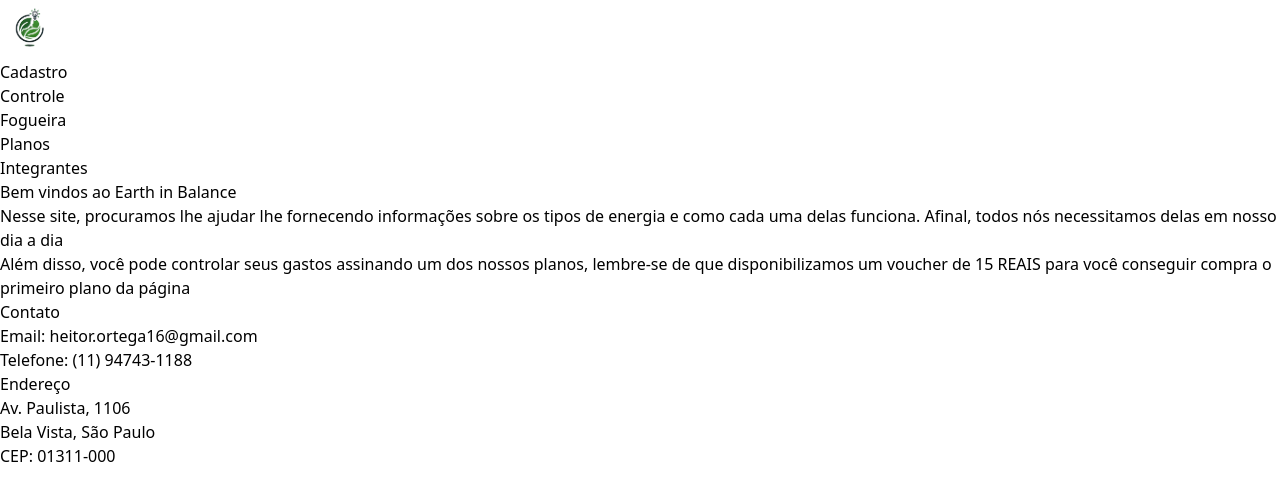
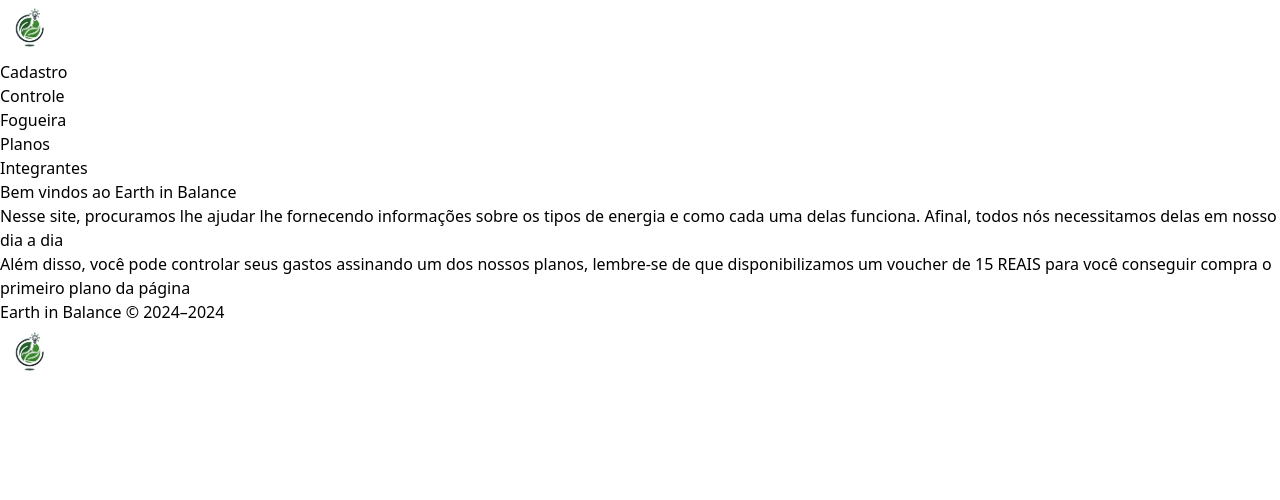
Before and after one commit to Cardoso2626/gs_front, a Next.js app in the folder earth-in-balance/: page / in a window 1280 px wide. Shown: the top 500 px of the page. Built offline with nearby package versions, Linux system fonts and the light colour scheme.

Commit message:
Arrumando o rodapé

```diff
--- a/earth-in-balance/src/components/Rodape/Rodape.tsx
+++ b/earth-in-balance/src/components/Rodape/Rodape.tsx
@@ -1,19 +1,20 @@
-export default function Rodape(){
-    return (
-        <footer className="bg-black text-white text-center py-5">
-            <div className="flex flex-wrap justify-around mx-auto p-5">
-                <div className="flex-1 min-w-[300px] m-2">
-                    <h3 className="mb-2">Contato</h3>
-                    <p>Email: heitor.ortega16@gmail.com</p>
-                    <p>Telefone: (11) 94743-1188</p>
-                </div>
-                <div className="flex-1 min-w-[300px] m-2">
-                    <h3 className="mb-2">Endereço</h3>
-                    <p>Av. Paulista, 1106</p>
-                    <p>Bela Vista, São Paulo</p>
-                    <p>CEP: 01311-000</p>
-                </div>
-            </div>
-        </footer>
-    );
-};
+import Logo from "@/img/logo.png";
+import Link from "next/link";
+import Image from "next/image";
+
+export default function Rodape() {
+  const currentYear = new Date().getFullYear();
+
+  return (
+    <footer className="bg-black text-white py-5">
+      <div className="flex flex-wrap justify-center mx-auto p-5">
+        <div className="flex items-center space-x-4">
+          <h3 className="mb-0">Earth in Balance © {currentYear}–{currentYear}</h3>
+          <Link href="/" className="flex items-center">
+            <Image src={Logo} alt="Earth in Balance Logo" width={60} height={60} />
+          </Link>
+        </div>
+      </div>
+    </footer>
+  );
+}
```
